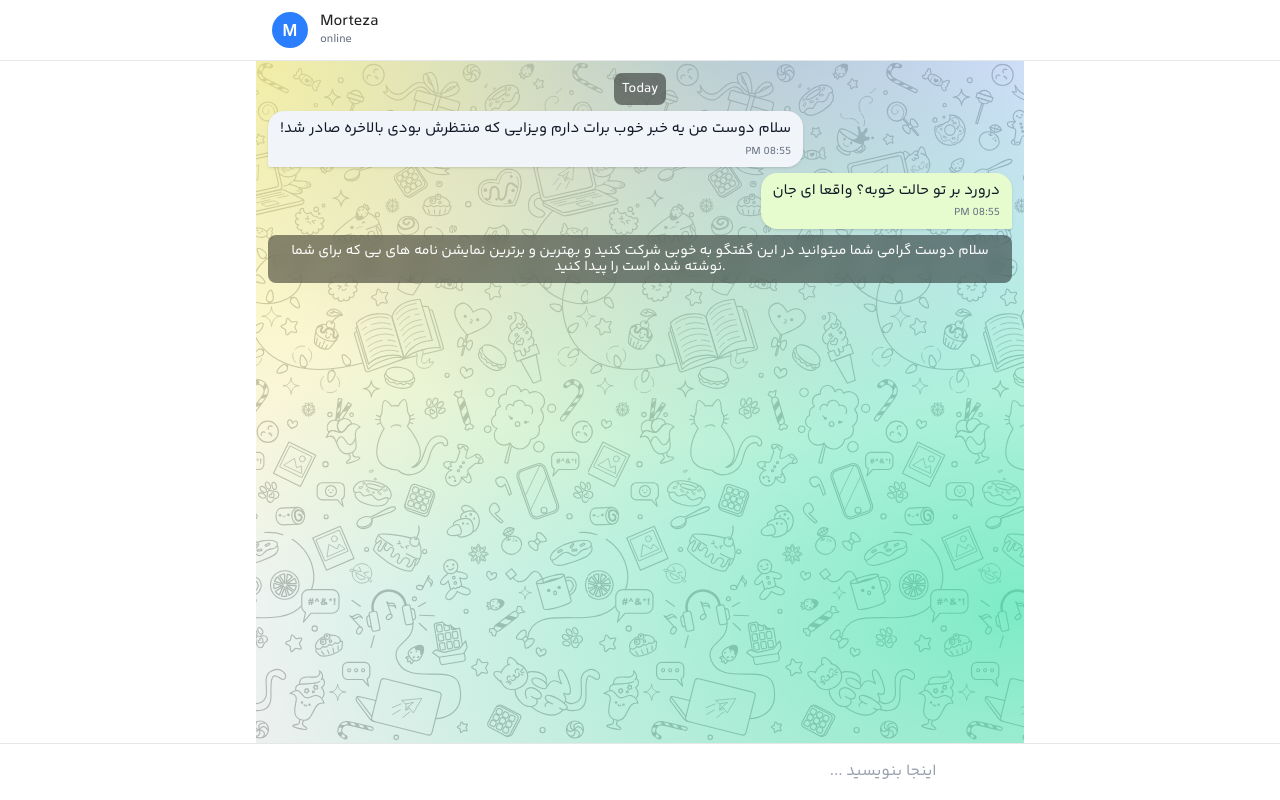
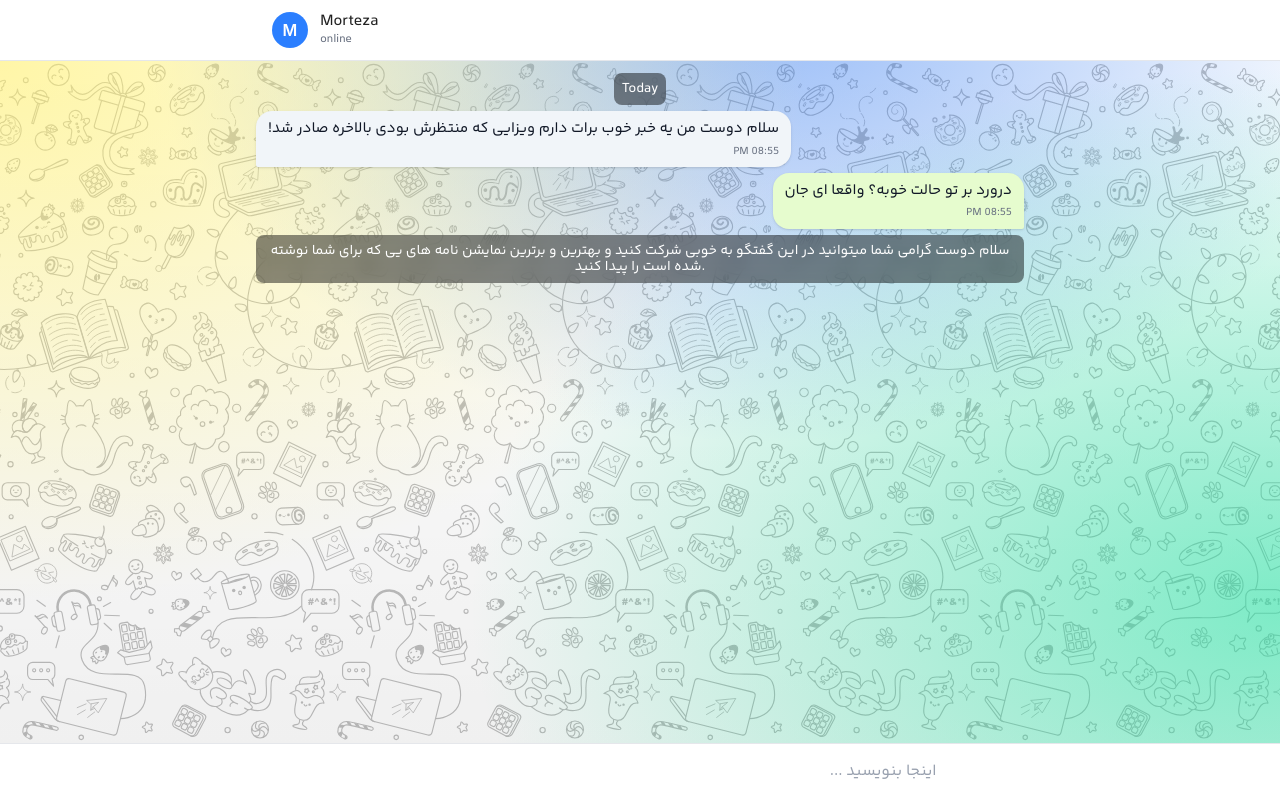
Before and after one commit to moradi-morteza/nextch, a Next.js app: page /chat in a window 1280 px wide. Built offline with nearby package versions, Linux system fonts and the light colour scheme; some icons are missing; a web font is replaced by a local one.

Commit message:
full wide background

```diff
--- a/src/app/chat/ChatScreen.jsx
+++ b/src/app/chat/ChatScreen.jsx
@@ -109,6 +109,7 @@ export default function ChatScreen() {
         )}
 
         <ChatBackground scrollRef={listRef}>
+          <div className="max-w-3xl mx-auto w-full">
             <ul className="space-y-1.5">
               {messages.map((m) => (
                 <MessageItem
@@ -120,6 +121,7 @@ export default function ChatScreen() {
                 />
               ))}
             </ul>
+          </div>
         </ChatBackground>
 
         <ChatComposer
--- a/src/app/chat/components/ChatBackground.module.scss
+++ b/src/app/chat/components/ChatBackground.module.scss
@@ -1,10 +1,7 @@
 .container {
   flex: 1 1 auto;
   overflow-y: auto;
-  margin-left: auto;
-  margin-right: auto;
   width: 100%;
-  max-width: 48rem; /* ~max-w-3xl */
   padding: 0.75rem; /* p-3 */
   background-position: center;
   background-repeat: repeat;
```
Lines whose indentation alone changed are shown as unchanged.
